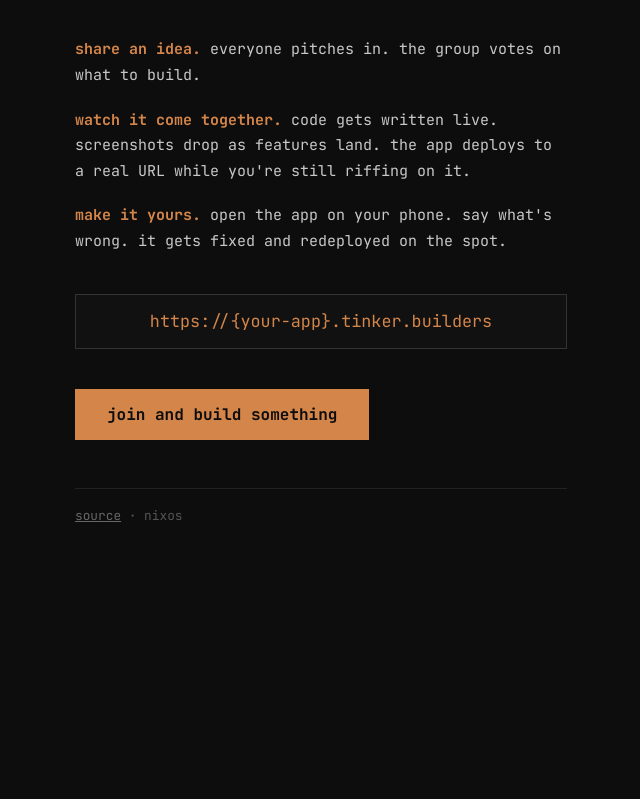
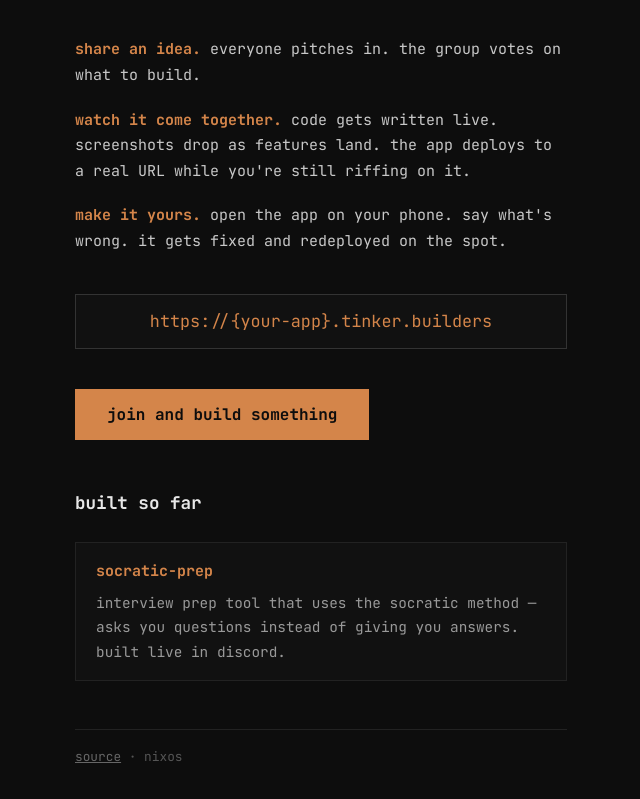
Before and after one commit to gudnuf/tinker, a plain HTML site: page docs/index.html in a window 1280 px wide. Shown: the part 173-972 px from the top of the page, without its empty margins (319-959 px from the left). Before the commit the page ends 800 px from the top, so only its background shows below. Drawn offline with Linux system fonts and the light colour scheme.

Commit message:
feat: add showcase section to landing page

```diff
--- a/docs/index.html
+++ b/docs/index.html
@@ -103,6 +103,36 @@
       color: #555;
     }
 
+    .showcase-title {
+      font-size: 1.1rem;
+      color: #e8e8e8;
+      font-weight: 700;
+      margin-top: 3rem;
+      margin-bottom: 1.5rem;
+    }
+
+    .showcase-item {
+      border: 1px solid #222;
+      padding: 1rem 1.25rem;
+      margin-bottom: 1rem;
+      background: #111;
+    }
+
+    .showcase-item strong a {
+      color: #d4854a;
+      text-decoration: none;
+    }
+
+    .showcase-item strong a:hover {
+      color: #e0974f;
+    }
+
+    .showcase-item p {
+      margin-top: 0.4rem;
+      color: #999;
+      font-size: 0.9rem;
+    }
+
     .footer a { color: #666; }
     .footer a:hover { color: #888; }
   </style>
@@ -125,6 +155,15 @@
   <a class="btn" href="https://discord.gg/pECcnPn5">join and build something</a>
 </div>
 
+<h2 class="showcase-title">built so far</h2>
+
+<div class="showcase">
+  <div class="showcase-item">
+    <strong><a href="https://socratic-prep.tinker.builders">socratic-prep</a></strong>
+    <p>interview prep tool that uses the socratic method — asks you questions instead of giving you answers. built live in discord.</p>
+  </div>
+</div>
+
 <div class="footer">
   <a href="https://github.com/gudnuf/tinker">source</a> &middot;
   nixos
```
